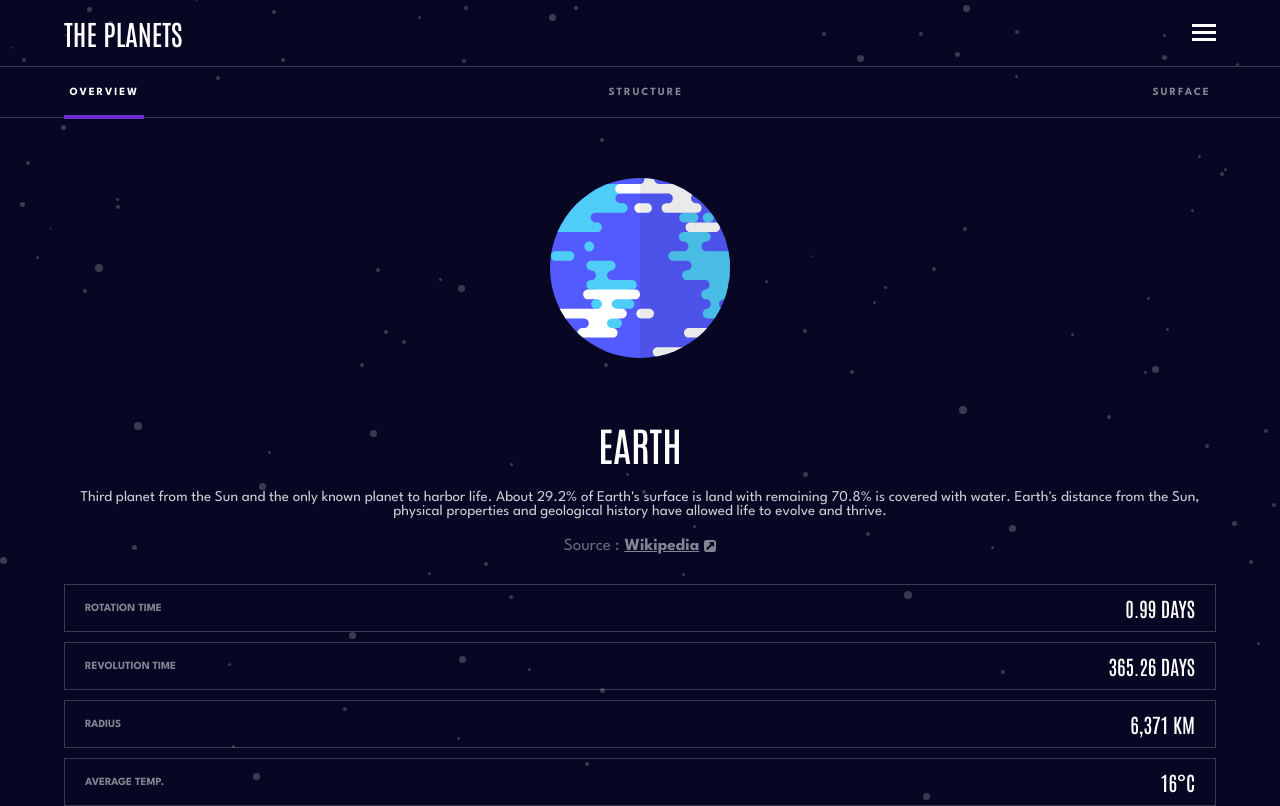
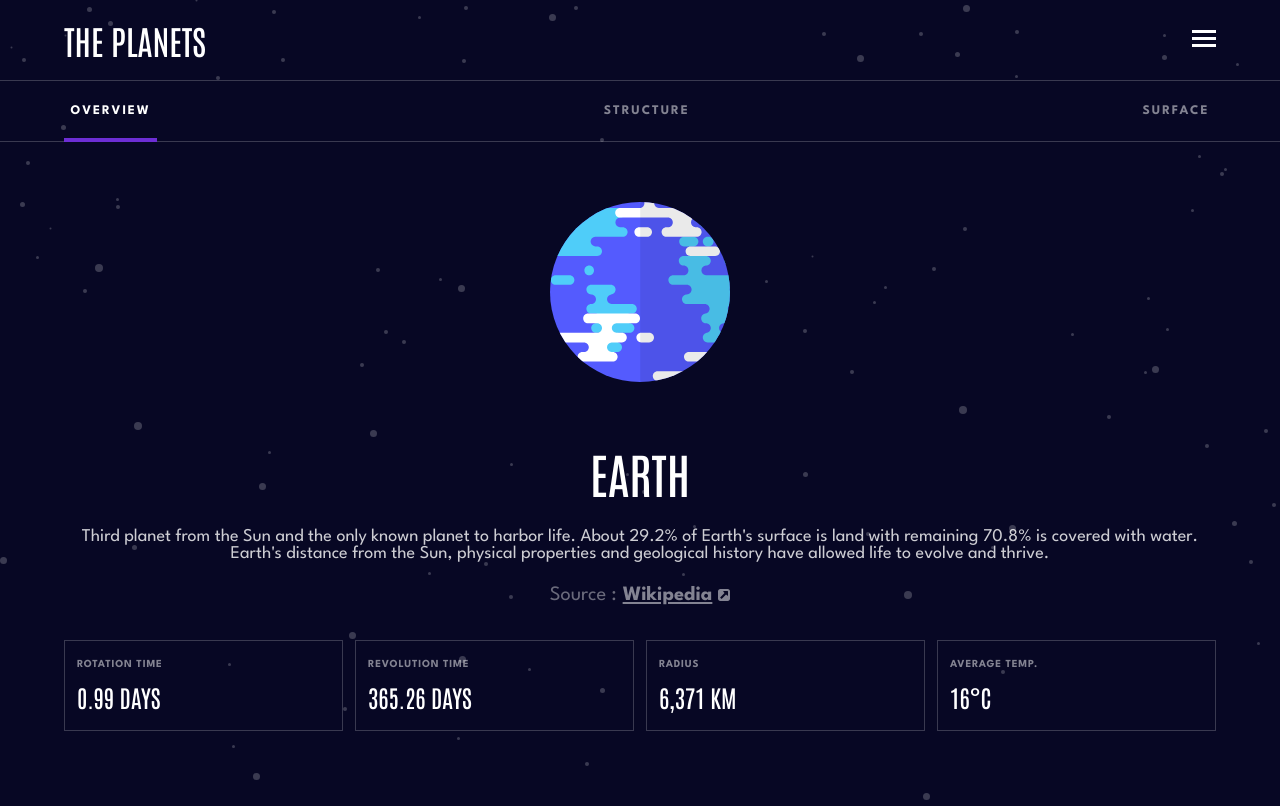
Before and after one commit to ATEOTG/planets-fact-site, a React (Create React App) app: page /earth/overview in a window 1280 px wide. Built offline with nearby package versions, Linux system fonts and the light colour scheme.

Commit message:
added responsiveness to numerical info component (tablet ver)

```diff
--- a/src/App.js
+++ b/src/App.js
@@ -15,7 +15,7 @@ function App() {
     <Fragment>
       <Header />
       <Routes>
-        <Route path="/" element={<Navigate replace to="/earth" />} />
+        <Route path="/" element={<Navigate replace to="/earth/overview" />} />
         <Route path="/earth/*" element={<Earth />} />
         <Route path="/mercury/*" element={<Mercury />} />
         <Route path="/venus/*" element={<Venus />} />
--- a/src/components/MobileDropdownItem.js
+++ b/src/components/MobileDropdownItem.js
@@ -9,7 +9,7 @@ function MobileDropdownItem(props) {
         <div>
           <div
             className={classes.circle}
-            style={{ "background-color": `${props.circleColor}` }}
+            style={{ backgroundColor: `${props.circleColor}` }}
           ></div>
           <p className={classes["list-link-text"]}>{props.planetName}</p>
         </div>
--- a/src/components/NumericalInfo.module.css
+++ b/src/components/NumericalInfo.module.css
@@ -24,3 +24,22 @@
   font-size: 2rem;
   color: var(--white);
 }
+
+@media (min-width: 48em) {
+  .info-cont {
+    display: grid;
+    grid-template-columns: repeat(4, 1fr);
+  }
+
+  .info {
+    flex-direction: column;
+    align-items: flex-start;
+    gap: 1em;
+    padding: 1.5em 1em;
+  }
+
+  .info-desc {
+    font-size: 0.9rem;
+    letter-spacing: 0.8px;
+  }
+}
--- a/src/components/svg/Menu.js
+++ b/src/components/svg/Menu.js
@@ -5,8 +5,9 @@ function Menu(props) {
       xmlns="http://www.w3.org/2000/svg"
       width="24"
       height="17"
+      style={{ cursor: "pointer" }}
     >
-      <g fill={props.menuValid ? "#979797" : "#FFF"} fill-rule="evenodd">
+      <g fill={props.menuValid ? "#979797" : "#FFF"} fillRule="evenodd">
         <path d="M0 0h24v3H0zM0 7h24v3H0zM0 14h24v3H0z" />
       </g>
     </svg>
--- a/src/index.css
+++ b/src/index.css
@@ -36,3 +36,9 @@ body {
   width: 90%;
   margin: 0 auto;
 }
+
+@media (min-width: 48em) {
+  html {
+    font-size: 75%;
+  }
+}
```
